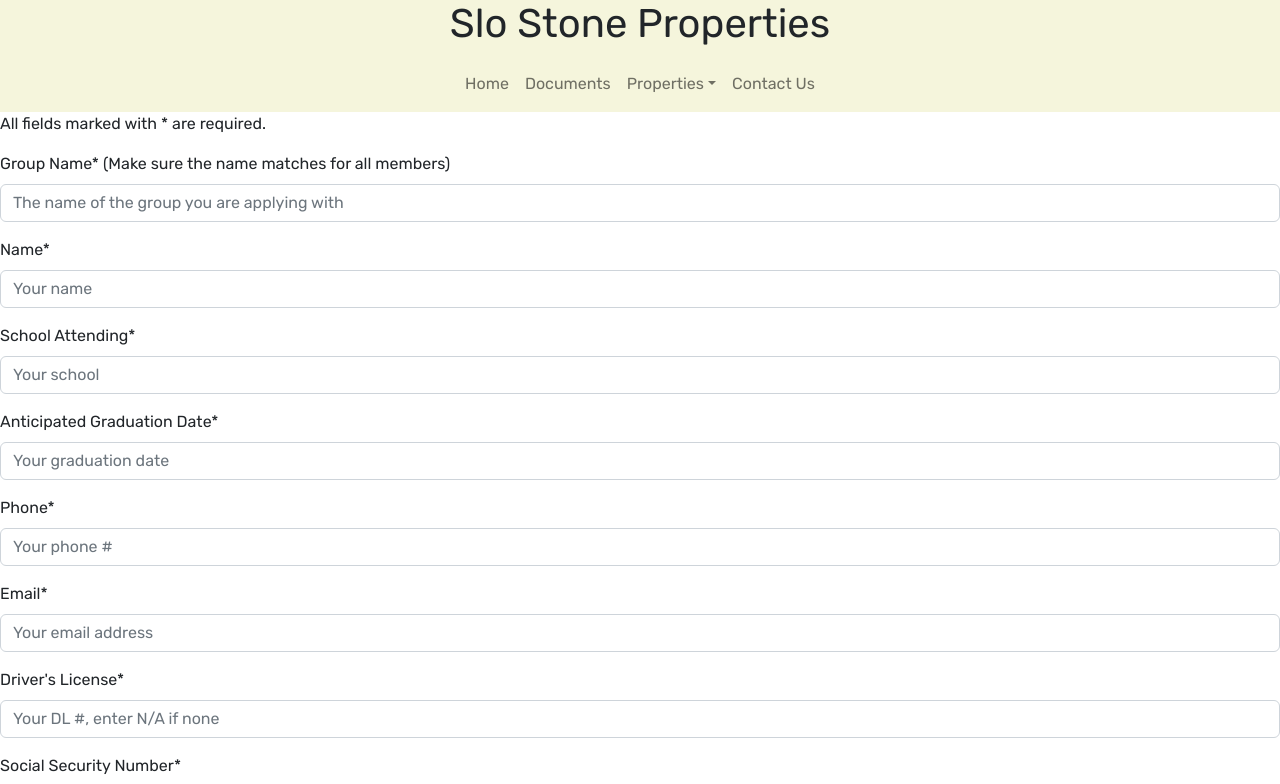
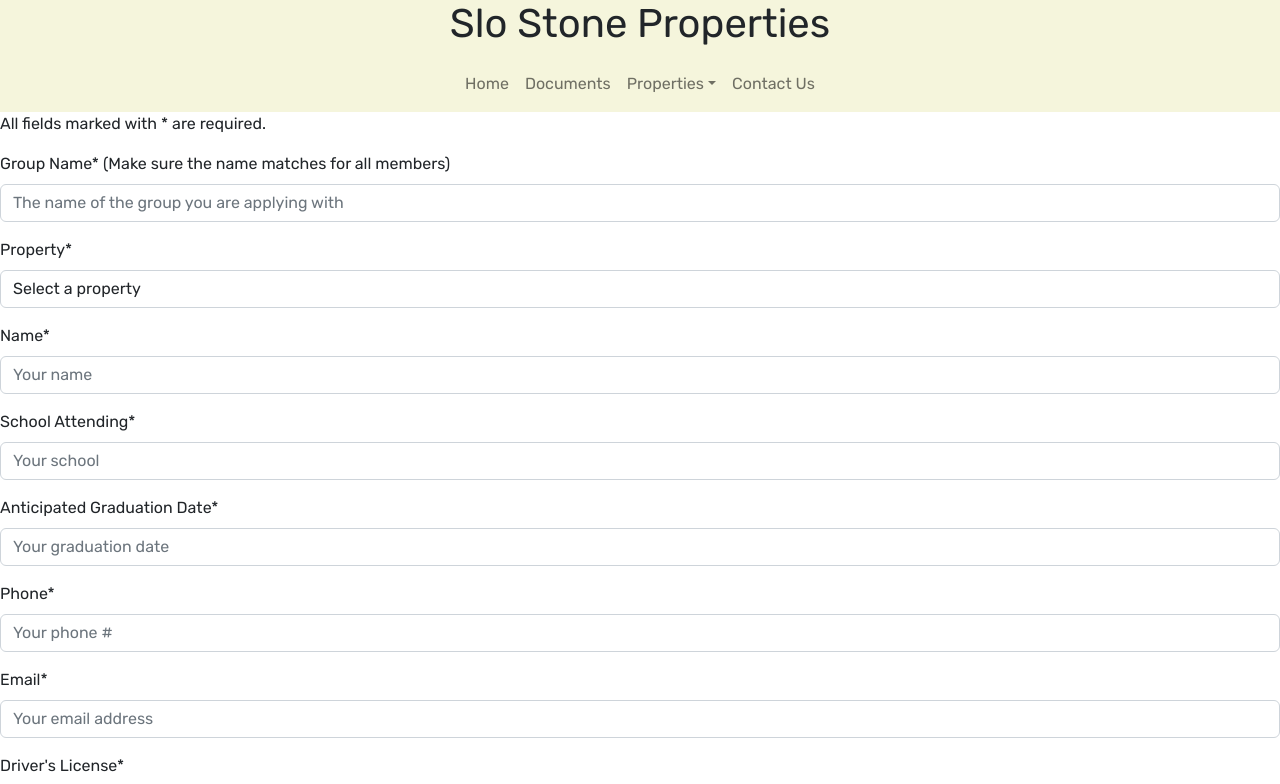
Before and after one commit to RCLobster/slo-stone-properties, a React (Vite) app in the folder client/: page /application in a window 1280 px wide. Shown: the top 784 px of the page. Built offline with nearby package versions, Linux system fonts and the light colour scheme.

Commit message:
added dropdown to application for property selector, adjusted group and applicant models

```diff
--- a/client/src/pages/Application.jsx
+++ b/client/src/pages/Application.jsx
@@ -1,5 +1,5 @@
 import { useState } from 'react';
-import { Form, Button, Alert } from 'react-bootstrap';
+import { Form, FormSelect, Button, Alert } from 'react-bootstrap';
 
 import { createGroup, updateGroup } from '../utils/API';
 
@@ -8,6 +8,7 @@ function Application() {
     // set initial form state
     const [userFormData, setUserFormData] = useState({
         groupName: '',
+        property: '',
         name: '',
         school: '',
         graduation: '',
@@ -47,12 +48,11 @@ function Application() {
         }
 
         try {
-            const response = await createGroup(userFormData);
-            const response1 = await updateGroup(userFormData);
+            const responseG = await createGroup(userFormData);
+            const responseA = await updateGroup(userFormData);
 
-            const groupR = await response.json();
-            const applicant = await response1.json();
-            console.log(groupR);
+            const groupR = await responseG.json();
+            const applicant = await responseA.json();
             console.log(applicant);
         } catch (err) {
             console.error(err);
@@ -61,6 +61,7 @@ function Application() {
 
         setUserFormData({
             groupName: '',
+            property: '',
             name: '',
             school: '',
             graduation: '',
@@ -103,6 +104,23 @@ function Application() {
                         required
                     />
                     <Form.Control.Feedback type='invalid'>Group name is required!</Form.Control.Feedback>
+                </Form.Group>
+
+                <Form.Group className='mb-3' controlId="formBasicSelect">
+                    <Form.Label>Property*</Form.Label>
+                    <Form.Control
+                        as="select"
+                        name='property'
+                        onChange={handleInputChange}
+                        value={userFormData.property}
+                        required
+                    >
+                    <option>Select a property</option>
+                    <option value="214 Patricia">214 Patricia</option>
+                    <option value="226 Patricia">226 Patricia</option>
+                    <option value="205 Craig">205 Craig</option>
+                    <option value="242 Patricia">242 Patricia</option>
+                    </Form.Control>
                 </Form.Group>
 
                 <Form.Group className='mb-3'>
```
Also changed, not shown: 2 other files (tests, documents, lock files or other folders).
